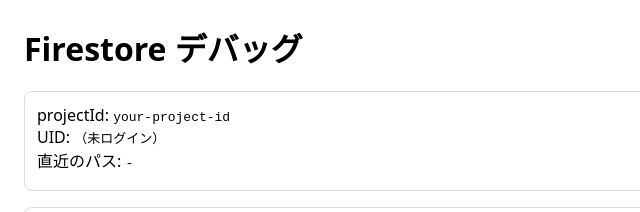
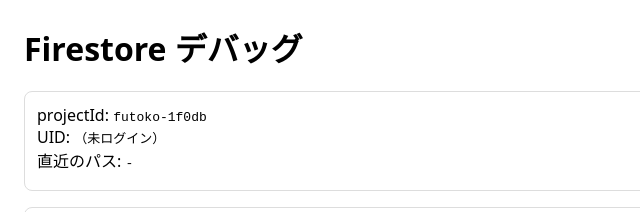
Before and after one commit to lukaluka222/nearby-events-gemini2, a website: page public/profile-save-debug.html in a window 1280 px wide. Shown: the top 212 px of the page, 0-640 px from the left. Drawn offline with Linux system fonts and the light colour scheme; no server answers.

Commit message:
Update profile-save-debug.html

```diff
--- a/public/profile-save-debug.html
+++ b/public/profile-save-debug.html
@@ -41,9 +41,9 @@
 
   // ★ あなたの Firebase web 設定で置き換え（3行）
   const firebaseConfig = {
-    apiKey: "AIza...（本物）",
-    authDomain: "your-project-id.firebaseapp.com",
-    projectId: "your-project-id"
+    apiKey: "AIzaSyDA1g7BFkCNJzWfedaAwpkLX_MypeQBA-Q",
+    authDomain: "futoko-1f0db.firebaseapp.com",
+    projectId: "futoko-1f0db"
   };
 
   const app = initializeApp(firebaseConfig);
```
